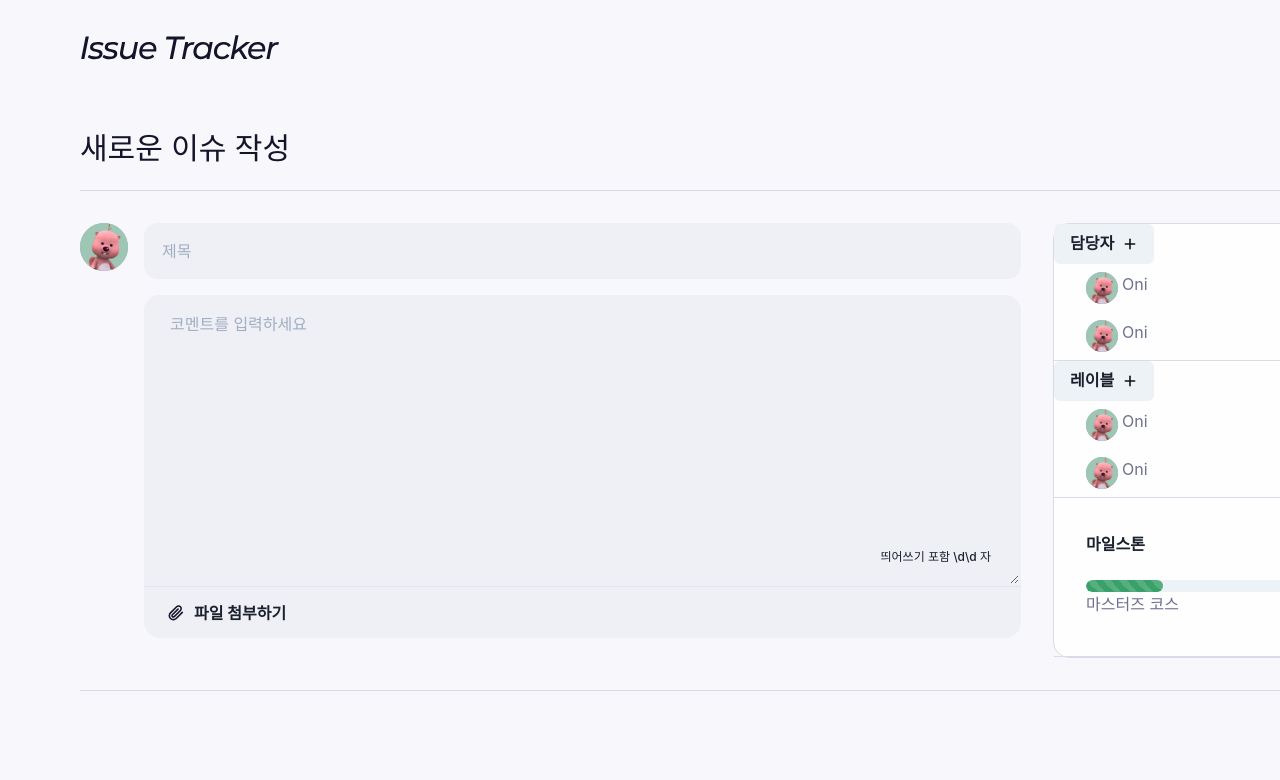
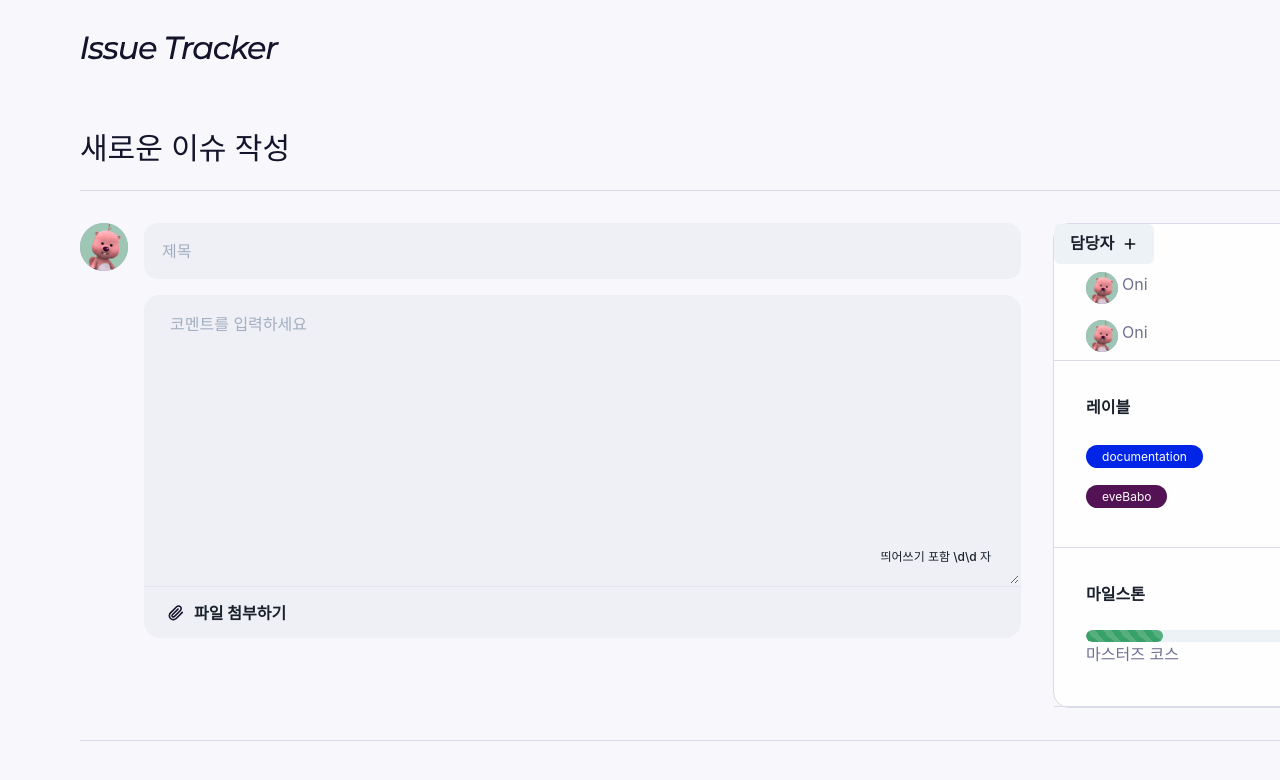
Before and after one commit to codesquad-members-2021/issue-tracker, a React (Create React App) app in the folder FE/issue-tracker/: page /new-issue in a window 1280 px wide. Shown: the top 780 px of the page. Built offline with nearby package versions, Linux system fonts and the light colour scheme.

Commit message:
Chore: #18 라벨 선택 추가

```diff
--- a/FE/issue-tracker/src/components/newIssue/SelectLabel.tsx
+++ b/FE/issue-tracker/src/components/newIssue/SelectLabel.tsx
@@ -8,11 +8,14 @@ import {
   Checkbox,
 } from '@chakra-ui/react';
 
-import { Avatar } from '@chakra-ui/avatar';
-
 import { ReactComponent as PlusIcon } from '@assets/plus.svg';
 import MenuTitle from '@components/common/MenuTitle';
-import { checkBoxStyle, menuItemStyle, menuBtnStyle } from './chakraStyle';
+import Label from '@components/common/Label';
+import {
+  checkBoxStyle,
+  menuItemStyle,
+  menuBtnStyle,
+} from '@components/common/chakraStyle';
 
 function SelectLabel() {
   return (
@@ -28,18 +31,14 @@ function SelectLabel() {
           레이블
         </MenuButton>
         <MenuList>
-          <MenuTitle>담당자 추가</MenuTitle>
+          <MenuTitle>레이블 추가</MenuTitle>
           <MenuItem {...menuItemStyle}>
             <ItemWrap>
-              <Avatar className="avatar" size="sm" src="./janmang.jpeg" />
-              <Text>Oni</Text>
-            </ItemWrap>
-            <Checkbox {...checkBoxStyle} />
-          </MenuItem>
-          <MenuItem {...menuItemStyle}>
-            <ItemWrap>
-              <Avatar className="avatar" size="sm" src="./janmang.jpeg" />
-              <Text>Oni</Text>
+              <Label
+                name="documentation"
+                colorCode="#0025E7"
+                fontLight={true}
+              />
             </ItemWrap>
             <Checkbox {...checkBoxStyle} />
           </MenuItem>
@@ -47,14 +46,12 @@ function SelectLabel() {
       </Menu>
       <AddList>
         <li>
-          <Avatar className="avatar" size="sm" src="./janmang.jpeg" />
-          <Text>Oni</Text>
+          <Label name="documentation" colorCode="#0025E7" fontLight={true} />
         </li>
       </AddList>
       <AddList>
         <li>
-          <Avatar className="avatar" size="sm" src="./janmang.jpeg" />
-          <Text>Oni</Text>
+          <Label name="eveBabo" colorCode="#531253" fontLight={true}></Label>
         </li>
       </AddList>
     </Wrap>
@@ -64,6 +61,7 @@ function SelectLabel() {
 export default SelectLabel;
 
 const Wrap = styled.div`
+  padding: 34px 32px 32px 32px;
   border-bottom: 1px solid ${({ theme }) => theme.colors.gr_line};
 `;
 
@@ -72,11 +70,6 @@ const ItemWrap = styled.div`
   align-items: center;
 `;
 
-const Text = styled.span`
-  margin-left: 4px;
-  color: ${({ theme }) => theme.colors.gr_label};
+const AddList = styled.ul`
+  padding: 8px 0;
 `;
-
-const AddList = styled.ul`
-  padding: 8px 32px;
-`;
```
